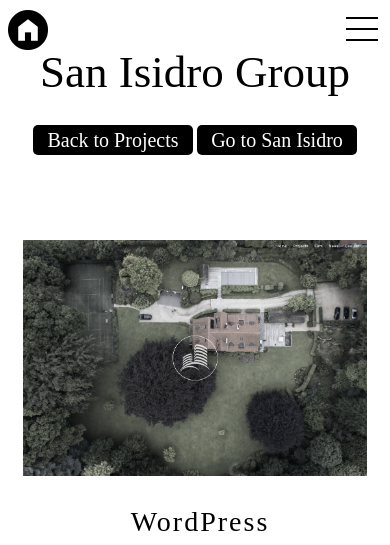
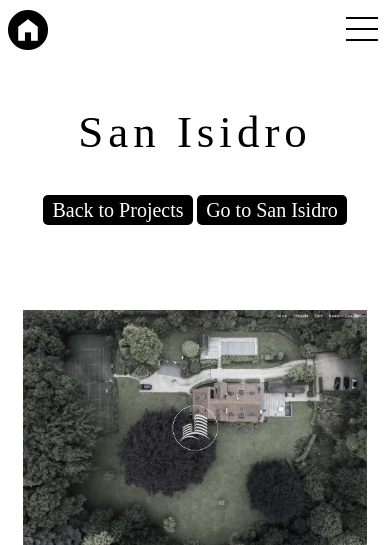
Before and after one commit to neiljoshua/nm, a PHP site: page /sanisidro in a window 390 px wide. Shown: the top 545 px of the page. Run offline with PHP 8.4, Linux system fonts and the light colour scheme.

Commit message:
fixing mobile font size

```diff
--- a/brandi.php
+++ b/brandi.php
@@ -4,8 +4,9 @@
 ?>
 <?php include('src/includes/navigation.php')
 ?>
-
-	<h1 class="project-title">Brandi</h1>
+	<div class="page-title">
+		<h1 >Brandi</h1>
+	</div>
 
 	<div class="buttons">
 		<a href="projects.php">Back to Projects</a>
--- a/sanisidro.php
+++ b/sanisidro.php
@@ -6,7 +6,9 @@
 <?php include('src/includes/navigation.php')
 ?>
 
-<h1 class="project-title">San Isidro Group</h1>
+<div class="page-title">
+	<h1 >San Isidro</h1>
+</div>
 
 <div class="buttons">
 	<a href="projects.php">Back to Projects</a>
--- a/src/css/styles.css
+++ b/src/css/styles.css
@@ -326,7 +326,7 @@ header.projects-nav, footer.projects-footer, .button-background-color {
 
 /* line 7, ../sass/projects.scss */
 .page-title {
-  margin-top: 80px;
+  margin-top: 60px;
   padding-top: 50px;
   letter-spacing: 1px;
 }
@@ -443,28 +442,28 @@ header.projects-nav, footer.projects-footer, .button-background-color {
   line-height: 150%;
 }
 
-/* line 107, ../sass/projects.scss */
+/* line 106, ../sass/projects.scss */
 .paragraph {
   font-size: 18px;
   margin: 35px auto;
   color: #C0C0C0;
 }
 
-/* line 113, ../sass/projects.scss */
+/* line 112, ../sass/projects.scss */
 .site-content, .title, .projects-text {
   color: #000;
 }
 
-/* line 117, ../sass/projects.scss */
+/* line 116, ../sass/projects.scss */
 .buttons {
   display: block;
-  width: 350px;
+  width: 100%;
   margin: 30px auto;
 }
-/* line 121, ../sass/projects.scss */
+/* line 120, ../sass/projects.scss */
 .buttons a {
   display: inline-block;
-  width: 150px;
+  width: 140px;
   height: 20px;
   padding: 5px;
   font-size: 20px;
@@ -813,77 +803,100 @@ p {
   -o-animation: show-elemet 0.7s ease-in;
   animation: show-elemet 0.7s ease-in;
 }
-/* line 206, ../sass/styles.scss */
+/* line 207, ../sass/styles.scss */
 .center.hero-text h1, .center.hero-text p {
   margin-bottom: 40px;
 }
-/* line 209, ../sass/styles.scss */
+/* line 210, ../sass/styles.scss */
 .center.hero-text h1 {
   font-size: 48px;
 }
-/* line 212, ../sass/styles.scss */
+/* line 213, ../sass/styles.scss */
 .center.hero-text p {
   font-size: 30px;
 }
 
-/* line 218, ../sass/styles.scss */
+/* line 219, ../sass/styles.scss */
 .social a {
   display: inline-block;
   margin-left: 20px;
 }
-/* line 221, ../sass/styles.scss */
+/* line 222, ../sass/styles.scss */
 .social a i {
   display: block;
   font-size: 25px;
   color: #fff;
 }
-/* line 225, ../sass/styles.scss */
+/* line 226, ../sass/styles.scss */
 .social a i:hover {
   color: #4fb584;
   border-bottom: none;
 }
-/* line 233, ../sass/styles.scss */
+/* line 234, ../sass/styles.scss */
 .social.dark-logo a i {
   color: #000;
 }
-/* line 235, ../sass/styles.scss */
+/* line 236, ../sass/styles.scss */
 .social.dark-logo a i:hover {
   color: #4fb584;
 }
 
+/* line 244, ../sass/styles.scss */
+.page-title {
+  margin-top: 60px;
+  letter-spacing: 5px;
+}
+/* line 247, ../sass/styles.scss */
+.page-title h1 {
+  font-weight: 100;
+  font-size: 60px;
+}
+/* line 251, ../sass/styles.scss */
+.page-title p {
+  max-width: 620px;
+  margin: 0 auto;
+  text-align: center;
+  line-height: 150%;
+  font-size: 50px;
+}
+/* line 258, ../sass/styles.scss */
+.page-title h1, .page-title p {
+  margin-bottom: 40px;
+}
+
 /* Media Queries */
 @media (max-width: 980px) {
-  /* line 249, ../sass/styles.scss */
+  /* line 269, ../sass/styles.scss */
   .hero h1 {
     font-size: 43px;
   }
 }
 @media (max-width: 768px) {
-  /* line 260, ../sass/styles.scss */
+  /* line 280, ../sass/styles.scss */
   body a.home {
     left: 10px;
   }
 
-  /* line 266, ../sass/styles.scss */
+  /* line 286, ../sass/styles.scss */
   .center.hero-text h1 {
     font-size: 45px;
   }
-  /* line 269, ../sass/styles.scss */
+  /* line 289, ../sass/styles.scss */
   .center.hero-text p {
     font-size: 28px;
   }
 
-  /* line 275, ../sass/styles.scss */
+  /* line 295, ../sass/styles.scss */
   .overlay.active, .overlay.active-home {
     width: 100%;
   }
 
-  /* line 281, ../sass/styles.scss */
+  /* line 301, ../sass/styles.scss */
   .site-header {
     padding: 20px;
   }
 
-  /* line 285, ../sass/styles.scss */
+  /* line 305, ../sass/styles.scss */
   .row {
     width: 98%;
     margin: 30px auto;
@@ -1002,31 +1032,40 @@ p {
     padding: 0;
   }
 
-  /* line 396, ../sass/styles.scss */
+  /* line 432, ../sass/styles.scss */
   .page-title h1 {
-    font-size: 60px;
+    font-size: 45px;
   }
 
-  /* line 401, ../sass/styles.scss */
+  /* line 436, ../sass/styles.scss */
+  .projects-list {
+    font-size: 40px;
+  }
+  /* line 439, ../sass/styles.scss */
+  .projects-list .menu-item a {
+    font-size: 40px;
+  }
+
+  /* line 445, ../sass/styles.scss */
   fieldset {
     margin: 0;
   }
-  /* line 403, ../sass/styles.scss */
+  /* line 447, ../sass/styles.scss */
   fieldset *:first-child {
     margin: 0;
   }
 
-  /* line 408, ../sass/styles.scss */
+  /* line 452, ../sass/styles.scss */
   input[type="text"] {
     margin: 20px 0;
   }
 
-  /* line 412, ../sass/styles.scss */
+  /* line 456, ../sass/styles.scss */
   input[type="text"], textarea {
     width: 90%;
   }
 
-  /* line 416, ../sass/styles.scss */
+  /* line 460, ../sass/styles.scss */
   footer .email-container, footer .social {
     width: 100%;
     float: none;
--- a/src/sass/about.scss
+++ b/src/sass/about.scss
@@ -3,28 +3,20 @@
 .about-content {
 	margin: 40px auto;
 	max-width: 720px;
-	padding: 20px 0;
-	h2, p {
-		margin: 50px auto;
+
+	p {
+		margin: 60px auto;
 		padding-right: 60px;
 		padding-left: 60px;
-	}
-
-	h2 {
-		letter-spacing: 2px;
-		font-size: 55px;
-	}
-	p {
 		letter-spacing: 1.5px;
 		line-height: 150%;
 		font-size: 20px;
 		font-weight: 100;
 	}
 	.photo-about-content{
-		margin: 40px auto;
+		margin: 30px auto 50px;
 		width: 300px;
 		height: 300px;
-		margin: 30px auto;
 		overflow: hidden;
 	}
 }
--- a/src/sass/projects.scss
+++ b/src/sass/projects.scss
@@ -4,25 +4,7 @@ header.projects-nav, footer.projects-footer, .button-background-color {
 	background-color: $black;
 }
 
-.page-title {
-	margin-top: 80px;
-	padding-top: 50px;
-	letter-spacing: 1px;
-	h1{
-		font-weight: 100;
-		font-size: 70px;
-	}
-	p{
-		max-width: 620px;
-		margin: 0 auto;
-		text-align: center;
-		line-height: 150%;
-		font-size: 50px;
-	}
-	h1, p {
-		margin-bottom: 40px;
-	}
-}
+
 
 .projects-list {
 	margin: 50px auto;
@@ -65,7 +47,6 @@ header.projects-nav, footer.projects-footer, .button-background-color {
 
 .row {
 	font-size: 0;
-	margin: 40px auto;
 	padding: 40px 0;
 }
 
@@ -116,11 +97,11 @@ header.projects-nav, footer.projects-footer, .button-background-color {
 
 .buttons {
 	display: block;
-	width: 350px;
+	width: 100%;
 	margin: 30px auto;
 	a {
 		display: inline-block;
-		width: 150px;
+		width: 140px;
 		height: 20px;
 		padding: 5px;
 		font-size: 20px;
--- a/src/sass/styles.scss
+++ b/src/sass/styles.scss
@@ -143,9 +143,8 @@ p {
 	h1, p {
 		font-weight: 100;
 		color: $white;
-		text-align: left;
+		text-align: center;
 		margin-bottom: 30px;
-		margin-left: 20px;
 	}
 	h1{
 		font-size: 70px;
@@ -155,6 +154,7 @@ p {
 	}
 	div {
 		position: absolute;
+		width: 50vw;
 	    top: 50%;
 	    transform: translateY(-50%);
 	}
@@ -165,6 +165,7 @@ p {
 	float: left;
 	width: 50vw;
 	height: 100vh;
+	background-color: $black;
 }
 
 .slick-container {
@@ -240,6 +241,25 @@ p {
 	}
 }
 
+.page-title {
+	margin-top: 60px;
+	letter-spacing: 5px;
+	h1{
+		font-weight: 100;
+		font-size: 60px;
+	}
+	p{
+		max-width: 620px;
+		margin: 0 auto;
+		text-align: center;
+		line-height: 150%;
+		font-size: 50px;
+	}
+	h1, p {
+		margin-bottom: 40px;
+	}
+}
+
 /* Media Queries */
 
 
@@ -292,7 +312,10 @@ p {
 
 	.projects-image, .projects-text {
 		width: 100%;
-		margin-top: 80px;
+	}
+
+	.projects-text {
+		margin-top: 50px;
 	}
 
 	.contact-hero, .about-content {
@@ -322,11 +345,16 @@ p {
 
 @include media(mobile) {
 
+	.slider-container, .hero {
+		float: none;
+	}
+
 	.hero {
 		width: 100vw;
-		height: 35vh;
+		height: 45vh;
 		div {
-			top: 20%;
+			width: 100vw;
+			top: 18%;
 		}
 		h1 {
 			font-size: 35px;
@@ -336,14 +364,17 @@ p {
 		}
 	}
 
-	.slider-container, .hero {
-		float: none;
-		width: 100vw;
+
+	.slider-container {
+		width: 90vw;
+		padding: 0 5vw;
 	}
 
 	.slider {
-		width: 100vw;
-		height: 60vh;
+		display: block;
+		width: 90vw;
+		height: 40vh;
+		margin: 0 auto;
 	}
 
 	section {
@@ -384,6 +415,11 @@ p {
 	.about-content h2 {
 		font-size: 30px;
 	}
+	.contact-hero {
+		h1 {
+			font-size: 40px;
+		}
+	}
 
 	.contact-form {
 		border: none;
@@ -394,7 +430,15 @@ p {
 
 	.page-title {
 		h1 {
-			font-size: 60px;
+			font-size: 45px;
+		}
+	}
+	.projects-list{
+		font-size: 40px;
+		.menu-item {
+			a {
+				font-size: 40px;
+			}
 		}
 	}
 
@@ -424,8 +468,5 @@ p {
 		}
 	}
 
-	.projects-list {
-		font-size: 40px;
-	}
 
 }
--- a/tarapoto.php
+++ b/tarapoto.php
@@ -5,7 +5,10 @@
 <?php include('src/includes/navigation.php')
 ?>
 
-<h1 class="project-title">Tarapoto Resort</h1>
+
+<div class="page-title">
+	<h1 >Tarapoto Resort</h1>
+</div>
 
 <div class="buttons">
 	<a href="projects.php">Back to Projects</a>
--- a/weather.php
+++ b/weather.php
@@ -5,7 +5,9 @@
 <?php include('src/includes/navigation.php')
 ?>
 
-<h1 class="project-title">Weather App</h1>
+<div class="page-title">
+	<h1 >Weather</h1>
+</div>
 
 <div class="buttons">
 	<a href="projects.php">Back to Projects</a>
```
Also changed, not shown: other parts of src/css/styles.css (+72 -70 lines), about.php (+6 -2 lines).
